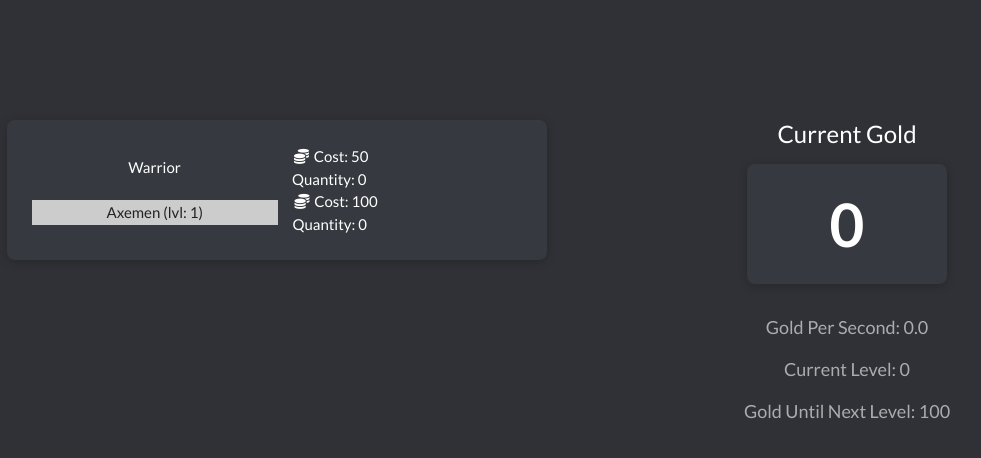
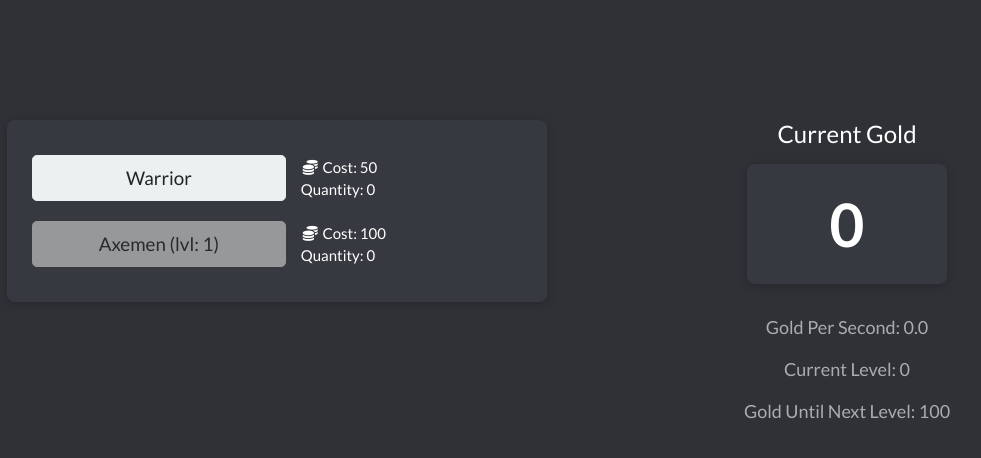
Before and after one commit to Jabser/Clicker-Game, a Vue app: page / in a window 1280 px wide. Shown: the top 458 px of the page, without its empty margins (78-1059 px from the left). Built offline with nearby package versions, Linux system fonts and the light colour scheme.

Commit message:
Upgrades - Button focus styling

```diff
--- a/src/components/Upgrades.vue
+++ b/src/components/Upgrades.vue
@@ -5,7 +5,7 @@
       :key="index"
       class="upgrade"
     >
-      <button :class="`button ${upgrade.disabled ? 'disabled' : ''}`" @click="(buyUpgrade($event, index))">
+      <button :class="`btn btn-light btn-lg ${upgrade.disabled ? 'disabled' : ''}`" @click="(buyUpgrade($event, index))">
         <!--<i :class="upgrade.logo"></i>--> {{ upgrade.name }} {{ upgrade.disabled ? `(lvl: ${upgrade.unlocksAt})` : '' }}
       </button>
       <div class="details">
@@ -63,13 +63,14 @@ export default {
     .details {
       flex: 1 1 100%;
     }
-    .button {
-      appearance: none;
-      border: none;
-      outline: none;
-      background: none;
+    .btn {
       width: 100%;
       margin: 10px 0;
+
+      &:focus {
+        box-shadow: none;
+        background-color: #ecf0f1;
+      }
 
       &.disabled {
         color: #222;
```
